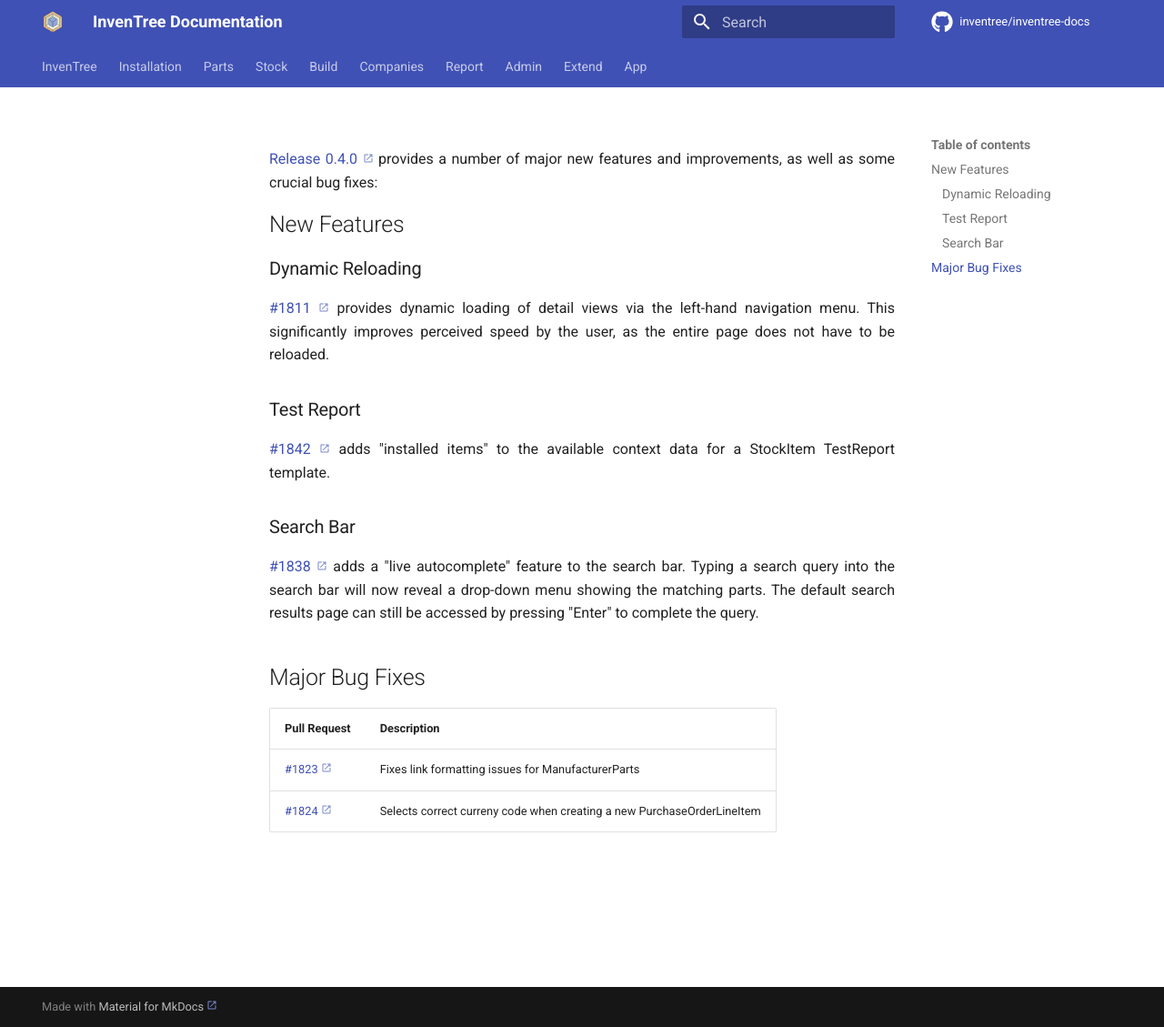
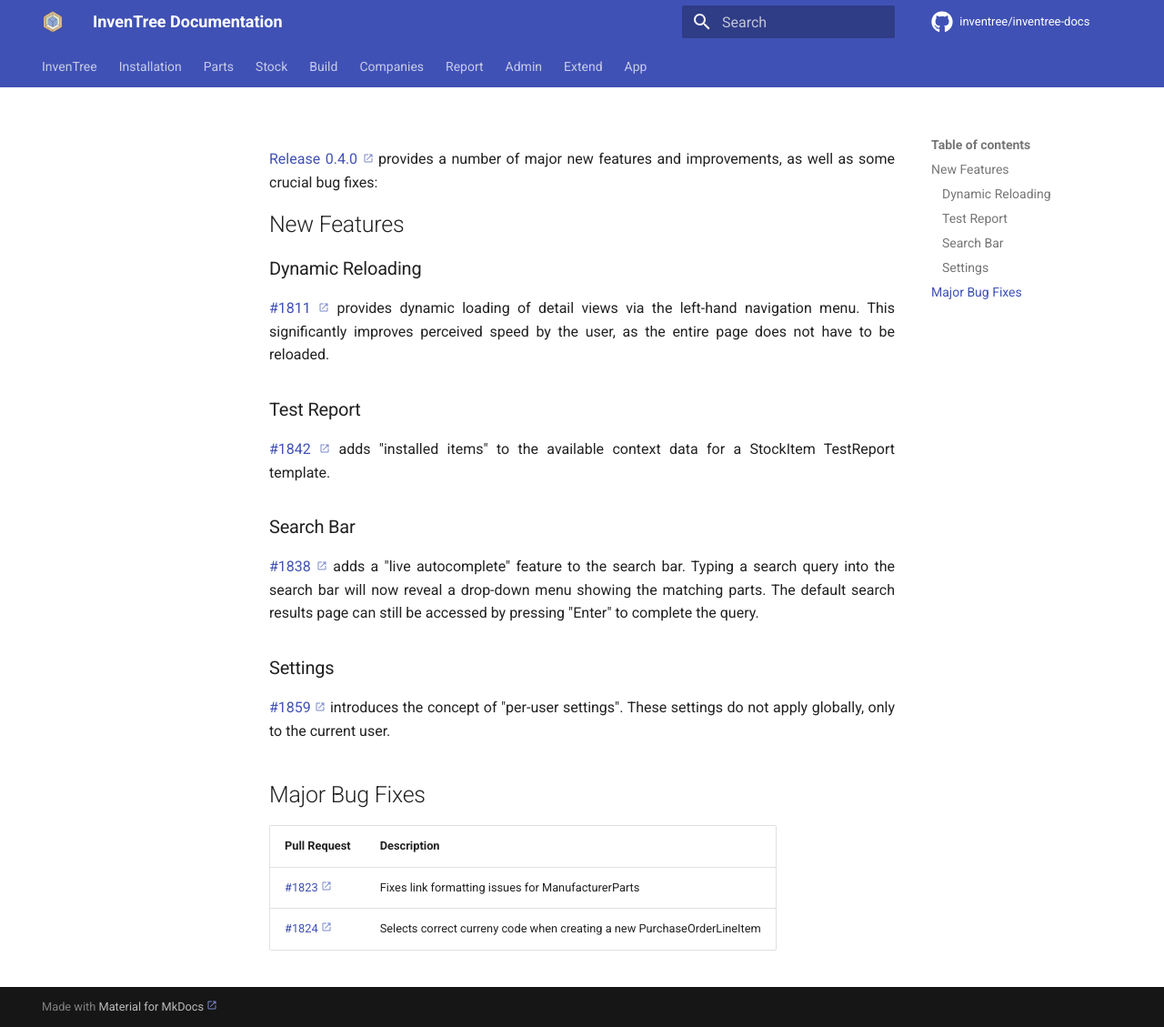
Before and after one commit to inventree/inventree-docs, an MkDocs documentation site: the page built from docs/releases/0.4.0.md, in a window 1280 px wide and 1129 px high. Shown: the whole window at 91% size. Built offline with MkDocs 1.6.1 and Material for MkDocs 9.7.7, drawn with Linux system fonts in a browser that asks for light colours; a script that is not in the unit is left out; comment, search, counter and statistics services are not loaded.

Commit message:
Update 0.4.0.md
https://github.com/inventree/InvenTree/pull/1859

```diff
--- a/docs/releases/0.4.0.md
+++ b/docs/releases/0.4.0.md
@@ -18,6 +18,10 @@
 
 [#1838](https://github.com/inventree/InvenTree/pull/1838) adds a "live autocomplete" feature to the search bar. Typing a search query into the search bar will now reveal a drop-down menu showing the matching parts. The default search results page can still be accessed by pressing "Enter" to complete the query.
 
+### Settings
+
+[#1859](https://github.com/inventree/InvenTree/pull/1859) introduces the concept of "per-user settings". These settings do not apply globally, only to the current user.
+
 ## Major Bug Fixes
 
 | Pull Request | Description |
```
